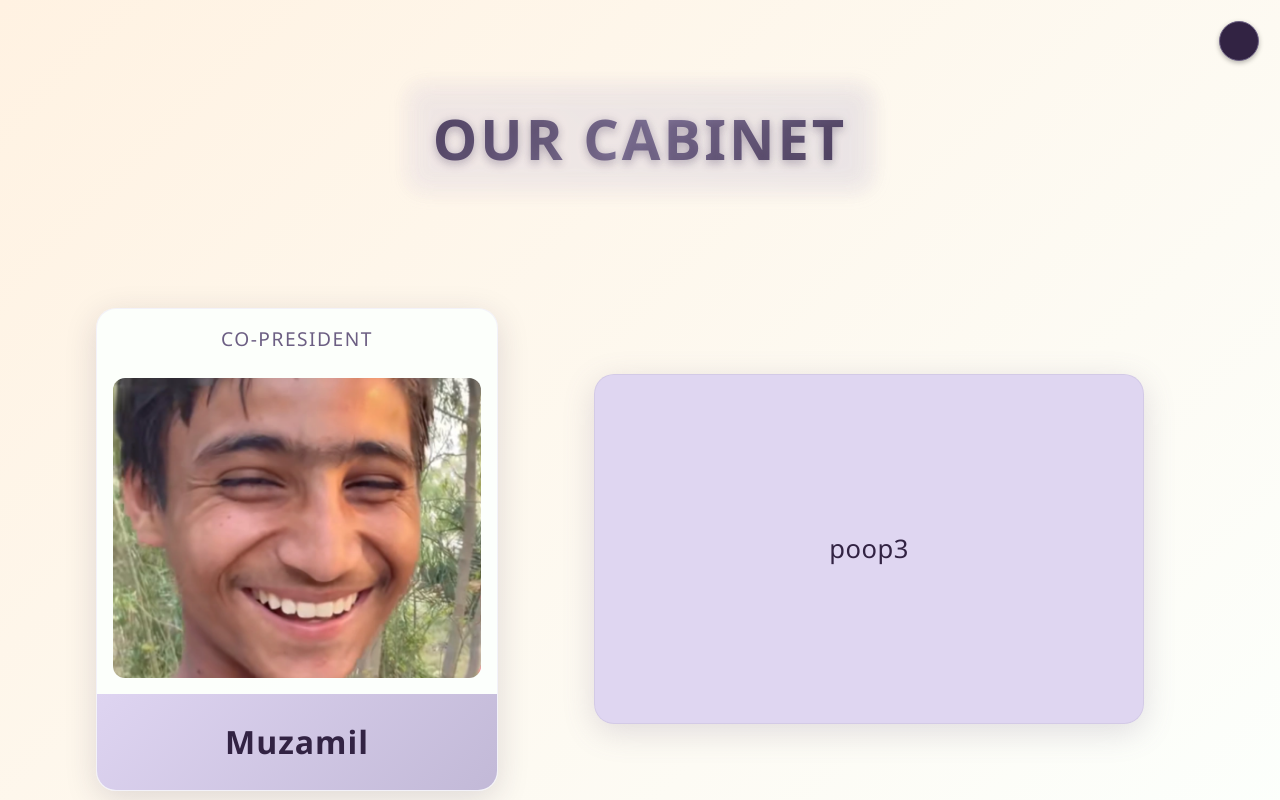
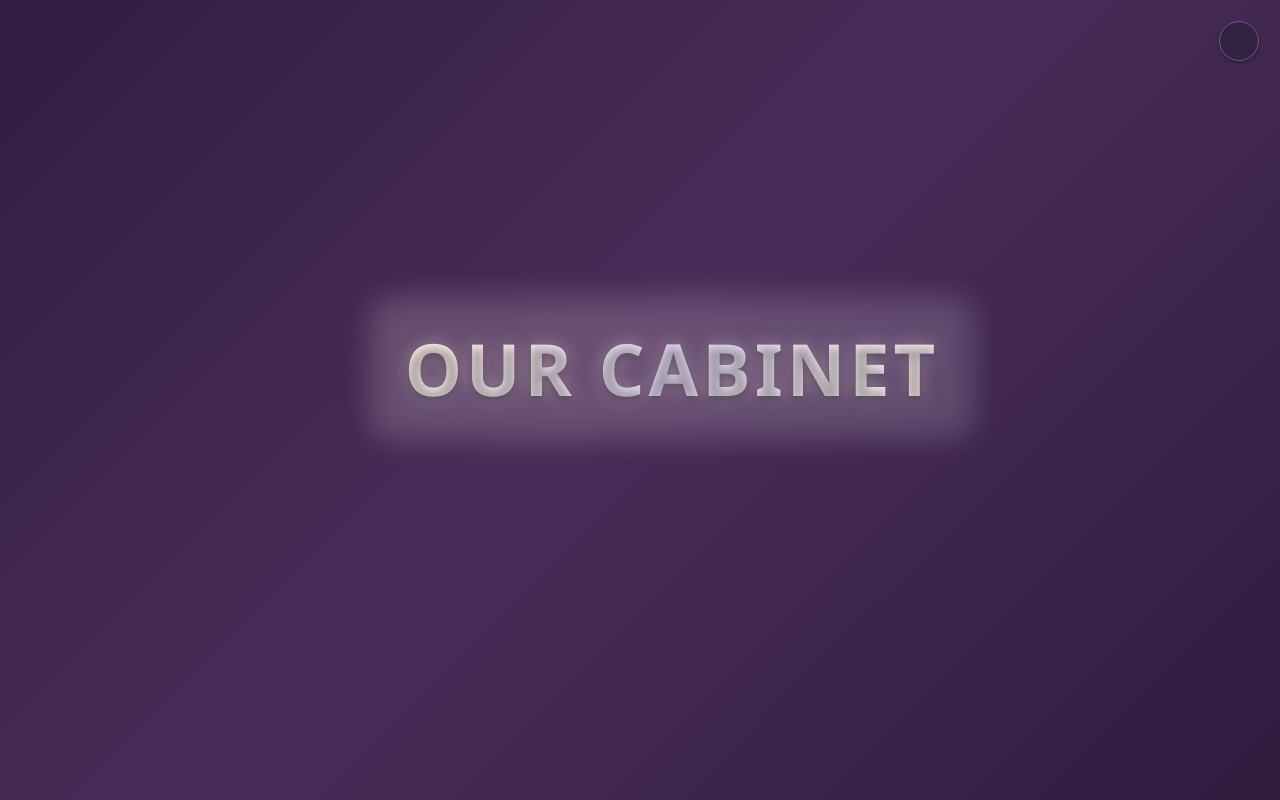
Before and after one commit to Rahuldeb5/senior.stuysu.org, a React (Vite) app: page /cabinet in a window 1280 px wide. Shown: the top 800 px of the page. Built offline with nearby package versions, Linux system fonts and the light colour scheme; some icons are missing.

Commit message:
added banner and slide animation kinda

```diff
--- a/src/comps/Navbar.css
+++ b/src/comps/Navbar.css
@@ -2,7 +2,7 @@
   position: fixed;
   top: 20px;
   right: 20px;
-  z-index: 1000;
+  z-index: 1001;
   display: flex;
   flex-direction: column;
   align-items: flex-end;
--- a/src/pages/Cabinet.css
+++ b/src/pages/Cabinet.css
@@ -8,6 +8,7 @@
   display: flex;
   flex-direction: column;
   align-items: center;
+  position: relative;
 }
 
 .cabinet-heading-container {
@@ -15,21 +16,40 @@
   justify-content: center;
   align-items: center;
   padding: 4rem 2rem 2rem 2rem;
+  position: fixed;
+  top: 0;
+  left: 0;
+  width: 100vw;
+  height: 100vh;
+  background: linear-gradient(135deg, #2d1b3d 0%, #4a2c5a 50%, #2d1b3d 100%);
+  z-index: 1000;
+  transition: opacity 0.6s ease-out, transform 0.6s ease-out;
+  display: flex;
+  justify-content: center;
+  align-items: center;
+  transform: translateY(-20vh);
+  padding-top: 8rem;
+}
+
+.cabinet-heading-container.fade-out {
+  opacity: 0;
+  transform: translateY(-60px);
+  pointer-events: none;
 }
 
 .cabinet-heading {
-  font-size: 3.5rem !important;
+  font-size: 4.5rem !important;
   font-weight: 700 !important;
-  color: #322343 !important;
+  color: #fff2e2 !important;
   text-align: center !important;
   text-transform: uppercase !important;
   font-family: 'Segoe UI', Tahoma, Geneva, Verdana, sans-serif !important;
-  letter-spacing: 3px !important;
-  background: linear-gradient(135deg, #322343 0%, #6c5f83 50%, #322343 100%);
+  letter-spacing: 4px !important;
+  background: linear-gradient(135deg, #fff2e2 0%, #ded4f1 50%, #fff2e2 100%);
   background-clip: text !important;
   -webkit-background-clip: text !important;
   -webkit-text-fill-color: transparent !important;
-  text-shadow: 0 4px 8px rgba(50, 35, 67, 0.2) !important;
+  text-shadow: 0 4px 8px rgba(0, 0, 0, 0.3) !important;
   position: relative !important;
   animation: headingGlow 3s ease-in-out infinite alternate !important;
 }
@@ -37,35 +57,50 @@
 .cabinet-heading::before {
   content: '';
   position: absolute;
-  top: -10px;
-  left: -20px;
-  right: -20px;
-  bottom: -10px;
-  background: linear-gradient(45deg, rgba(222, 212, 241, 0.3), rgba(194, 185, 215, 0.3));
-  border-radius: 15px;
+  top: -15px;
+  left: -25px;
+  right: -25px;
+  bottom: -15px;
+  background: linear-gradient(45deg, rgba(255, 242, 226, 0.2), rgba(222, 212, 241, 0.2));
+  border-radius: 20px;
   z-index: -1;
-  filter: blur(10px);
+  filter: blur(15px);
   animation: headingBackground 4s ease-in-out infinite alternate !important;
 }
 
 @keyframes headingGlow {
   0% {
-    filter: drop-shadow(0 0 5px rgba(108, 95, 131, 0.3));
+    filter: drop-shadow(0 0 8px rgba(255, 242, 226, 0.4));
   }
   100% {
-    filter: drop-shadow(0 0 15px rgba(108, 95, 131, 0.6));
+    filter: drop-shadow(0 0 20px rgba(255, 242, 226, 0.8));
   }
 }
 
 @keyframes headingBackground {
   0% {
-    opacity: 0.5;
+    opacity: 0.6;
     transform: scale(1);
   }
   100% {
-    opacity: 0.8;
-    transform: scale(1.05);
+    opacity: 0.9;
+    transform: scale(1.08);
   }
+}
+
+.cabinet-content {
+  margin-top: 100vh;
+  width: 100%;
+  opacity: 0;
+  transform: translateY(30px);
+  transition: opacity 0.8s ease-out, transform 0.8s ease-out;
+  will-change: opacity, transform;
+  contain: layout style paint;
+}
+
+.cabinet-content.show {
+  opacity: 1;
+  transform: translateY(0);
 }
 
 .cabinet-member {
@@ -74,6 +109,20 @@
   padding: 0;
   display: flex;
   justify-content: center;
+  opacity: 0;
+  transform: translateX(-100px);
+  transition: opacity 1.2s ease-out, transform 1.2s ease-out;
+  will-change: opacity, transform;
+  contain: layout style paint;
+}
+
+.cabinet-member:nth-child(even) {
+  transform: translateX(100px);
+}
+
+.cabinet-member.slide-in {
+  opacity: 1;
+  transform: translateX(0);
 }
 
 .member-section {
--- a/src/pages/Cabinet.jsx
+++ b/src/pages/Cabinet.jsx
@@ -1,19 +1,96 @@
 import { Box, Card, CardMedia, Typography } from "@mui/material";
+import { useEffect, useState, useCallback, useRef } from "react";
 import Navbar from "../comps/Navbar";
 import CabinetData from "../data/cabinet.json";
 import "./Cabinet.css";
 
 const Cabinet = () => {
+  const [headingVisible, setHeadingVisible] = useState(true);
+  const [contentVisible, setContentVisible] = useState(false);
+  const [animatedCards, setAnimatedCards] = useState(new Set());
+  const cardRefs = useRef([]);
+  const scrollTimeoutRef = useRef(null);
+  const handleScroll = useCallback(() => {
+  const scrollY = window.scrollY;
+  const windowHeight = window.innerHeight;
+
+  if (scrollY > windowHeight * 0.2) {
+    setHeadingVisible(false);
+  } else {
+    setHeadingVisible(true);
+  }
+  if (scrollY > windowHeight * 0.5) {
+    setContentVisible(true);
+  } else {
+    setContentVisible(false);
+  }
+  }, []);
+
+  useEffect(() => {
+    const throttledScroll = () => {
+      if (scrollTimeoutRef.current) return;
+
+      scrollTimeoutRef.current = setTimeout(() => {
+        handleScroll();
+        scrollTimeoutRef.current = null;
+      }, 16);
+    };
+
+    window.addEventListener('scroll', throttledScroll, { passive: true });
+    return () => {
+      window.removeEventListener('scroll', throttledScroll);
+      if (scrollTimeoutRef.current) {
+        clearTimeout(scrollTimeoutRef.current);
+      }
+    };
+  }, [handleScroll]);
+
+  useEffect(() => {
+    if (!contentVisible) return;
+
+    const observer = new IntersectionObserver(
+      (entries) => {
+        entries.forEach((entry) => {
+          if (entry.isIntersecting) {
+            const index = parseInt(entry.target.dataset.index);
+            setAnimatedCards(prev => {
+              const newSet = new Set(prev);
+              newSet.add(index);
+              return newSet;
+            });
+          }
+        });
+      },
+      {
+        threshold: 0.2,
+        rootMargin: '0px 0px -50px 0px'
+      }
+    );
+
+    cardRefs.current.forEach((ref) => {
+      if (ref) observer.observe(ref);
+    });
+
+    return () => observer.disconnect();
+  }, [contentVisible]);
+
   return (
     <Box className="cabinet">
       <Navbar />
-      <Box className="cabinet-heading-container">
+
+      <Box className={`cabinet-heading-container ${!headingVisible ? 'fade-out' : ''}`}>
         <Typography className="cabinet-heading">
           OUR CABINET
         </Typography>
       </Box>
+      <Box className={`cabinet-content ${contentVisible ? 'show' : ''}`}>
         {CabinetData.map((e, index) => (
-        <Box className="cabinet-member" key={index}>
+          <Box
+            className={`cabinet-member ${animatedCards.has(index) ? 'slide-in' : ''}`}
+            key={index}
+            ref={(el) => (cardRefs.current[index] = el)}
+            data-index={index}
+          >
             <Box
               className="member-section"
               sx={{
@@ -33,7 +110,7 @@ const Cabinet = () => {
           </Box>
         ))}
       </Box>
+    </Box>
   );
 };
-
 export default Cabinet;
```
Lines whose indentation alone changed are shown as unchanged.
